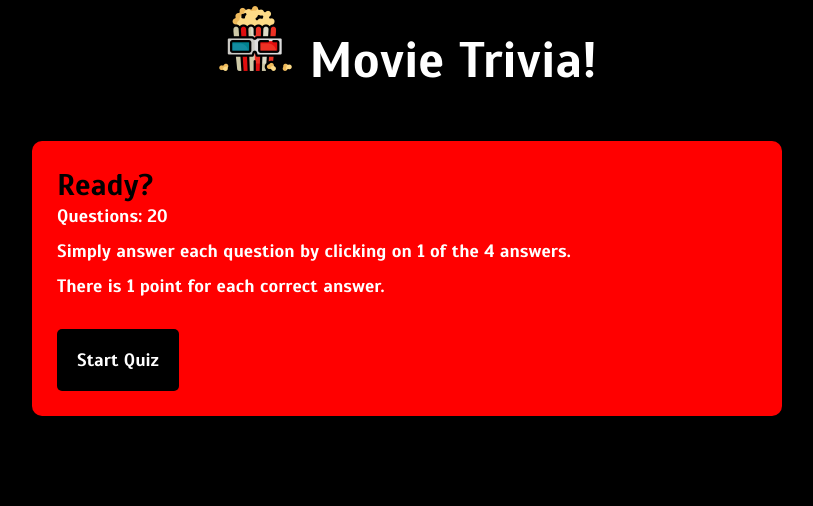
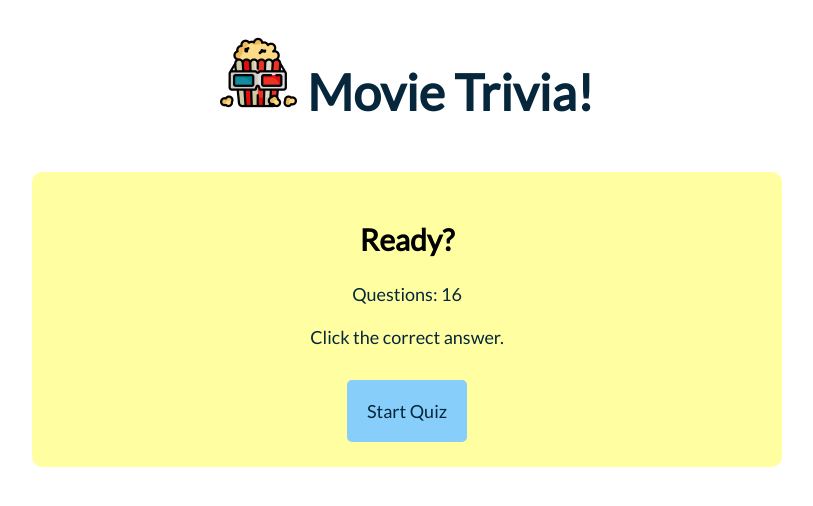
Before and after one commit to Lukyhet/Practice-WS-for-Project-two, a plain HTML site: page index.html in a window 1280 px wide. Shown: the whole page, without its empty margins (233-1046 px from the left). Drawn offline with Linux system fonts and the light colour scheme.

Commit message:
changing details in styling

```diff
--- a/assets/css/style.css
+++ b/assets/css/style.css
@@ -1,29 +1,28 @@
-@import url('https://fonts.googleapis.com/css2?family=Scada:wght@700&display=swap');
+@import url('https://fonts.googleapis.com/css2?family=Lato:wght@300;400&display=swap');
 
 body {
     margin: 0;
     font-size: 20px;
-    font-family: 'Scada', sans-serif;
-    font-weight: 600;
-    background-color: black;
+    font-family: 'Lato', sans-serif;
 }
 
 *{
     box-sizing: border-box;
-    margin: 0;
+    outline: none;
     padding: 0;
-    outline: none;
+    text-align: center;
+
 }
 
 .heading {
     font-size: 50px;
-    color: white;
+    color: #05263B;
     text-align: center;
 }
 
 .main-box {
     max-width: 750px;
-    background-color: red ;
+    background-color: rgb(255, 255, 161);
     margin: 50px auto;
     padding: 25px;
     border-radius: 10px;
@@ -42,7 +41,7 @@ body {
 
 .home-box h3{
     font-size: medium;
-    color: white;
+    color: #05263B;
     font-weight: 500;
     margin-bottom: 20px;
     line-height: 25px;
@@ -52,7 +51,7 @@ body {
     font-size: large;
     margin-bottom: 10px;
     line-height: 25px;
-    color: white;
+    color: #05263B;
     font-weight: 500;
 }
 
@@ -66,12 +65,12 @@ body {
 
 .btn{
     padding: 20px 20px;
-    background-color: black;
-    color: white;
+    background-color: #87cefa;
+    color: #05263B;
     border: none;
     border-radius: 5px;
     font-size: large;
-    font-family: 'Scada', sans-serif;
+    font-family: 'Lato', sans-serif;
     cursor: pointer;
     display: inline-block;
 
@@ -79,7 +78,7 @@ body {
 
 .quiz-box .question-number{
     font-size: 20px;
-    color: black;
+    color: #05263B;
     font-weight: 600;
     border-bottom: 1px solid white;
     padding-bottom: 10px;
@@ -96,7 +95,7 @@ body {
 
 .quiz-box .option-container .option{
     background-color: white;
-    padding: 15px;
+    padding: 30px;
     font-size: 16px;
     color: black;
     border-radius: 5px;
@@ -126,14 +125,6 @@ body {
     padding-top: 10px;
 }
 
-.quiz-area .score-area .incorrect {
-    float: right
-}
-
-.scores {
-    display: inline;
-}
-
 .result-box{
     text-align: center;
 }
@@ -145,7 +136,7 @@ body {
 .result-box h1 {
     font-size: 36px;
     line-height: 40px;
-    color: white;
+    color: #05263B;
 
 }
 
@@ -159,7 +150,7 @@ body {
     border: 1px solid white;
     padding: 10px 20px;
     font-weight: 500;
-    color: black;
+    color: #05263B;
     width: 50%;
     text-align: left;
     font-size: 20px;
@@ -184,4 +175,5 @@ body {
     font-size: 18px;
     text-align: left;
     padding: 5px;
+    color: #05263B;
 }
--- a/index.html
+++ b/index.html
@@ -1,5 +1,6 @@
 <!DOCTYPE html>
 <html lang="en">
+
 <head>
     <meta charset="UTF-8">
     <meta http-equiv="X-UA-Compatible" content="IE=edge">
@@ -8,17 +9,17 @@
 
     <link rel="stylesheet" href="assets/css/style.css">
 
-    <title>Marvel Quiz</title>
+    <title>Movie Trivia</title>
 </head>
+
 <body>
     <h1 class="heading"> <img class="logo" src="assets/images/palomitas-de-maiz (1).png" alt="logo"> Movie Trivia!</h1>
 
-    <div class ="home-box main-box" id="home-box">
+    <div class="home-box main-box" id="home-box">
         <h2>Ready?</h2>
 
-        <p>Questions: <span class="questions">20</span></p>
-        <p>Simply answer each question by clicking on 1 of the 4 answers.</p>
-        <p>There is 1 point for each correct answer.</p>
+        <p>Questions: <span class="questions">16</span></p>
+        <p>Click the correct answer.</p>
         <button id="button" class="btn">Start Quiz</button>
     </div>
 
@@ -26,7 +27,7 @@
         <div class="question-number" id="question-number">
         </div>
 
-        <div class ="question-text" id="question-text">
+        <div class="question-text" id="question-text">
         </div>
 
         <div class="option-container" id="option-container">
@@ -63,13 +64,18 @@
                 <td><span class="total-incorrect" id="total-incorrect"></span></td>
             </tr>
         </table>
-        <p class="comment" id="comment1">16-20: Awesome! Pack your bags Nick Fury is ready to recruit you for S.H.I.E.L.D.</p>
-        <p class="comment" id="comment2">11-15: Average.  Not bad but I don't think Tony Stark would be too impressed.</p>
-        <p class="comment" id="comment3">6-10: Below Average.  You need some training, Professor X is headed to your place.</p>
-        <p class="comment" id="comment4">0-5: Poor.  Clear your schedule for research, we're calling Dr Doom to help you.</p>
+        <p class="comment" id="comment1">16-20: Awesome! Pack your bags Nick Fury is ready to recruit you for
+            S.H.I.E.L.D.</p>
+        <p class="comment" id="comment2">11-15: Average. Not bad but I don't think Tony Stark would be too impressed.
+        </p>
+        <p class="comment" id="comment3">6-10: Below Average. You need some training, Professor X is headed to your
+            place.</p>
+        <p class="comment" id="comment4">0-5: Poor. Clear your schedule for research, we're calling Dr Doom to help you.
+        </p>
         <button type="button" class="btn" id="try-again">Try Again</button>
     </div>
 
     <script src="assets/js/script.js"></script>
 </body>
+
 </html>
```
